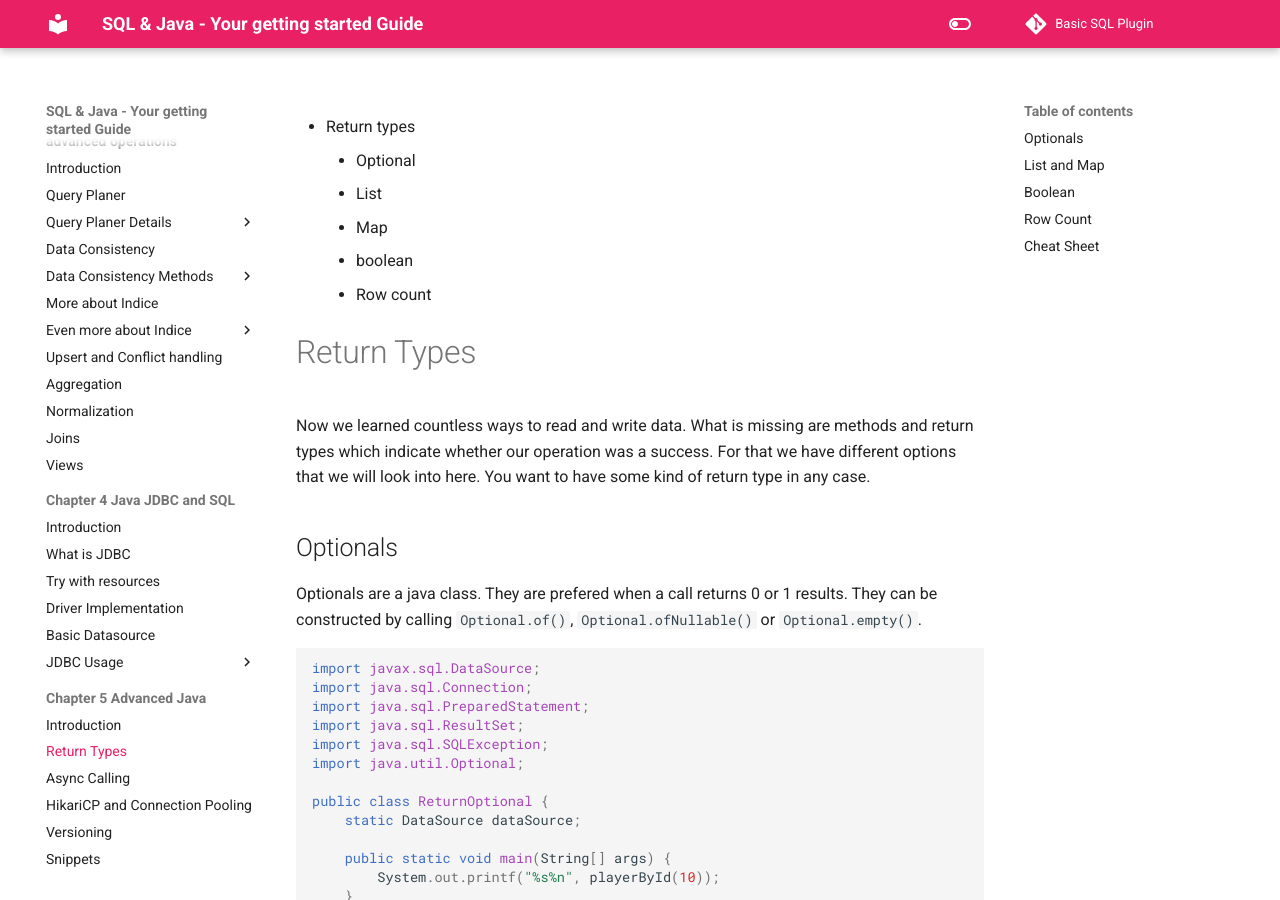
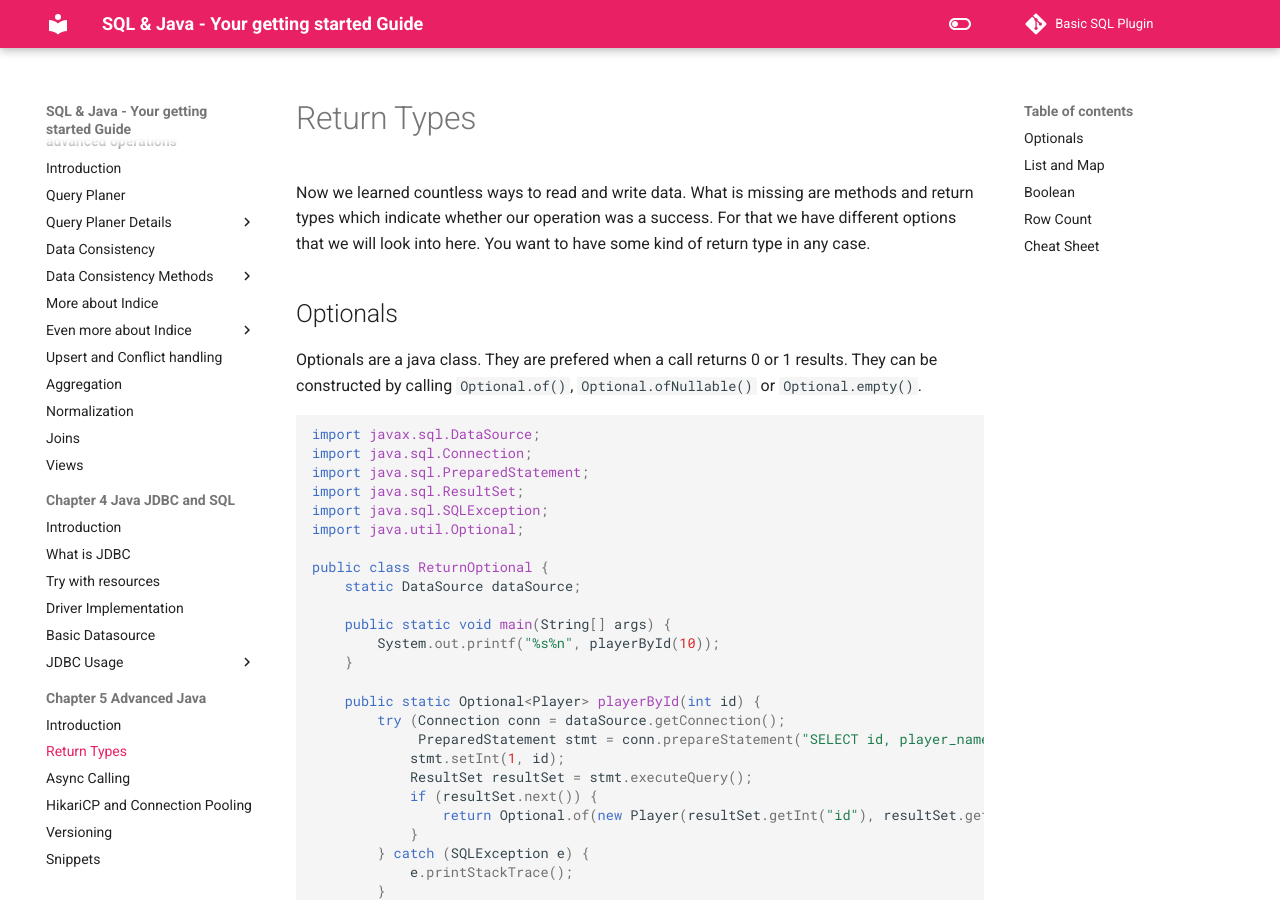
Before and after one commit to rainbowdashlabs/sql-java, an MkDocs documentation site: the page built from docs/05/return.md, in a window 1280 px wide and 900 px high. Built offline with MkDocs 1.6.1 and Material for MkDocs 9.7.7, drawn with Linux system fonts in a browser that asks for light colours; comment, search, counter and statistics services are not loaded.

Commit message:
Fix structure

```diff
--- a/docs/05/return.md
+++ b/docs/05/return.md
@@ -1,10 +1,3 @@
-- Return types
-    - Optional
-    - List
-    - Map
-    - boolean
-    - Row count
-
 # Return Types
 
 Now we learned countless ways to read and write data. What is missing are methods and return types which indicate
```
